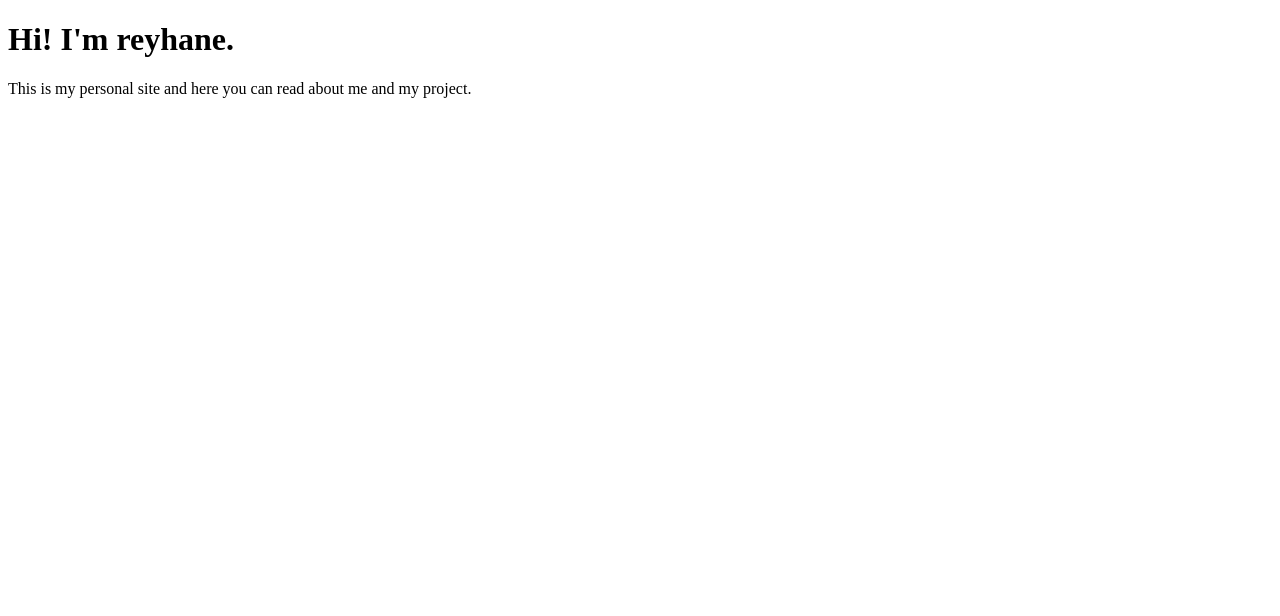
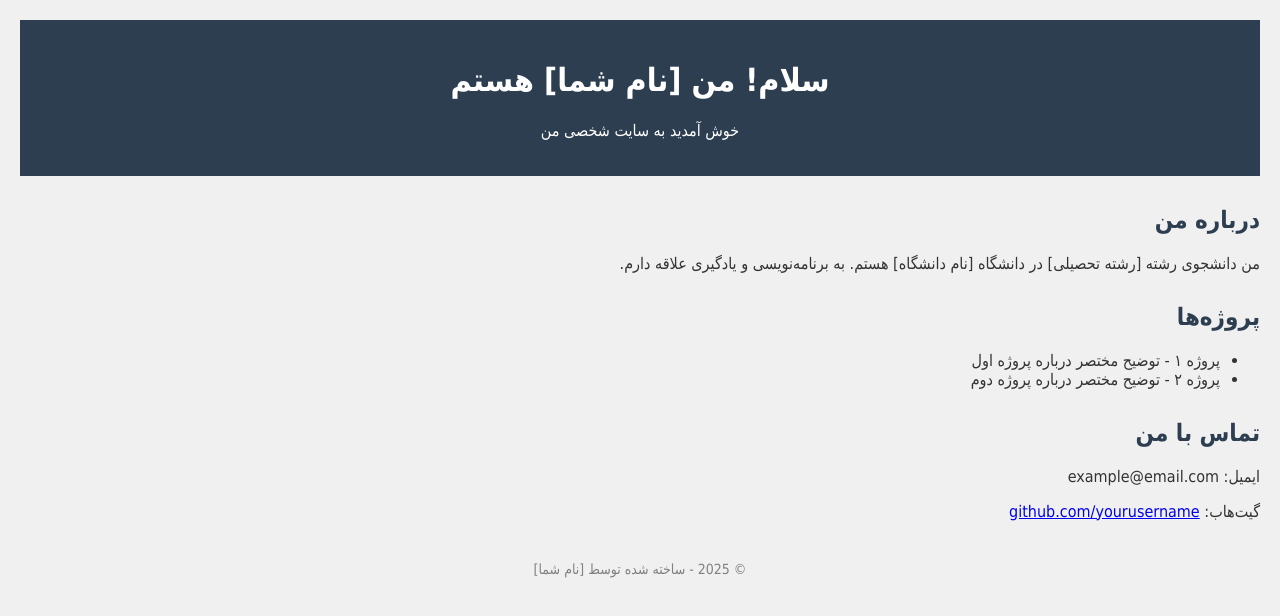
Before and after one commit to reyutl/reyutl.github.io, a plain HTML site: page index.html in a window 1280 px wide. Drawn offline with Linux system fonts and the light colour scheme.

Commit message:
Update index.html

```diff
--- a/index.html
+++ b/index.html
@@ -1,10 +1,65 @@
 <!DOCTYPE html>
-<html>
+<html lang="fa" dir="rtl">
 <head>
-  <title>my site</title>
+  <meta charset="UTF-8">
+  <title>سایت شخصی من</title>
+  <style>
+    body {
+      font-family: Tahoma, sans-serif;
+      background-color: #f0f0f0;
+      color: #333;
+      margin: 0;
+      padding: 20px;
+    }
+    header {
+      background-color: #2c3e50;
+      color: white;
+      padding: 20px;
+      text-align: center;
+    }
+    section {
+      margin-top: 30px;
+    }
+    h2 {
+      color: #2c3e50;
+    }
+    footer {
+      margin-top: 40px;
+      text-align: center;
+      font-size: 14px;
+      color: gray;
+    }
+  </style>
 </head>
 <body>
-  <h1>Hi! I'm reyhane.</h1>
-  <p>This is my personal site and here you can read about me and my project.</p>
+
+  <header>
+    <h1>سلام! من [نام شما] هستم</h1>
+    <p>خوش آمدید به سایت شخصی من</p>
+  </header>
+
+  <section>
+    <h2>درباره من</h2>
+    <p>من دانشجوی رشته [رشته تحصیلی] در دانشگاه [نام دانشگاه] هستم. به برنامه‌نویسی و یادگیری علاقه دارم.</p>
+  </section>
+
+  <section>
+    <h2>پروژه‌ها</h2>
+    <ul>
+      <li>پروژه ۱ - توضیح مختصر درباره پروژه اول</li>
+      <li>پروژه ۲ - توضیح مختصر درباره پروژه دوم</li>
+    </ul>
+  </section>
+
+  <section>
+    <h2>تماس با من</h2>
+    <p>ایمیل: example@email.com</p>
+    <p>گیت‌هاب: <a href="https://github.com/yourusername" target="_blank">github.com/yourusername</a></p>
+  </section>
+
+  <footer>
+    © 2025 - ساخته شده توسط [نام شما]
+  </footer>
+
 </body>
 </html>
```
